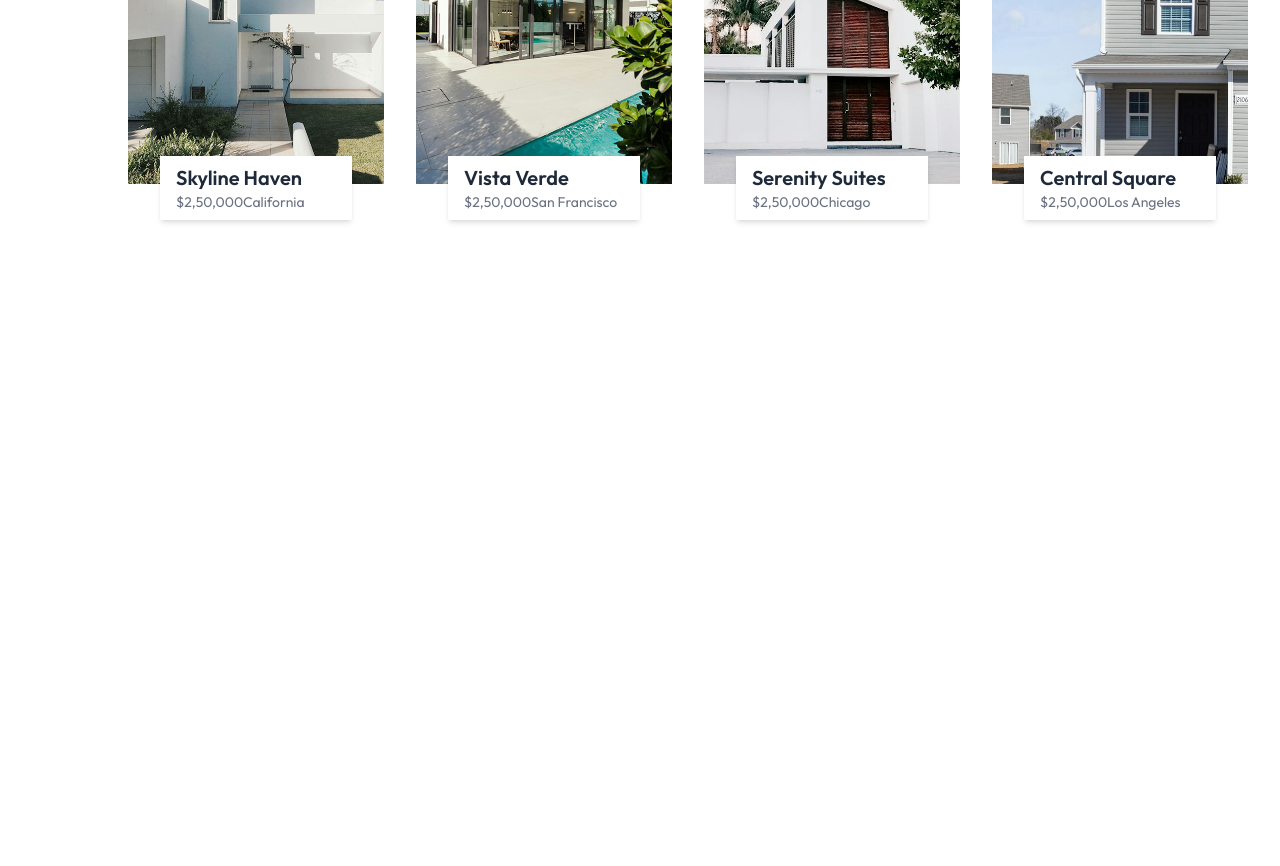
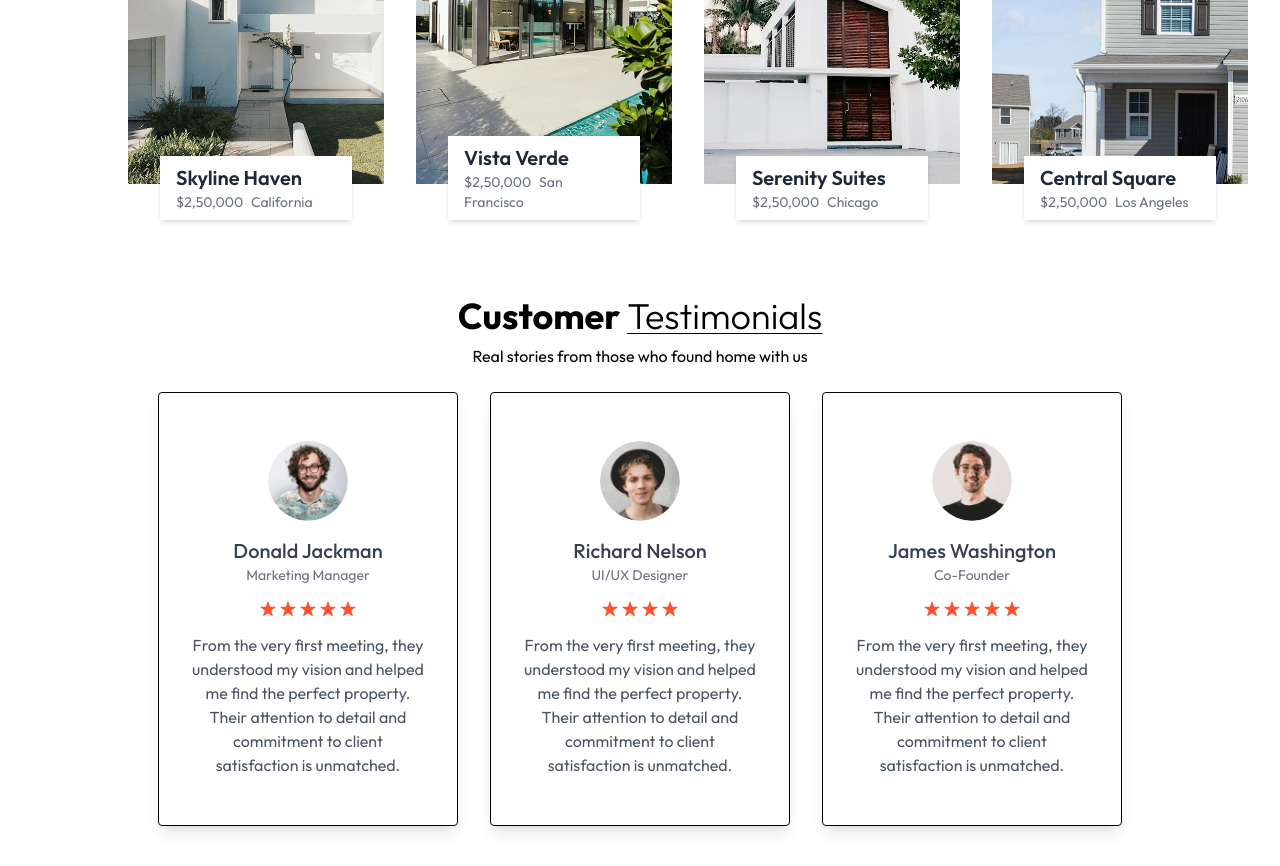
Before and after one commit to Enyewashebr/real-estate, a React (Vite) app: page / in a window 1280 px wide. Shown: the part 1960-2826 px from the top of the page. Before the commit the page ends 2216 px from the top, so only its background shows below. Built offline with nearby package versions, Linux system fonts and the light colour scheme.

Commit message:
feat: add Testimonials component and integrate it into App

```diff
--- a/src/App.jsx
+++ b/src/App.jsx
@@ -3,6 +3,7 @@ import React from 'react'
 import Header from './components/Header.jsx'
 import About from './components/About.jsx'
 import Projects from './components/Projects.jsx'
+import Testimonails from './components/Testimonails.jsx'
 
 const App = () => {
   return (
@@ -11,6 +12,7 @@ const App = () => {
       <Header />
       <About />
       <Projects />
+      <Testimonails />
     </div>
   )
 }
--- a/src/components/Projects.jsx
+++ b/src/components/Projects.jsx
@@ -75,18 +75,30 @@ const prevProject = () => {
       </div>
       {/* Project slider container */}
       <div className="overflowhidden">
-        <div className="flex gap-8 transition-transform duration-500 ease-in-out " style={{ transform: `translateX(-${currentIndex * (100 / cardsToShow)}%)` }}>
+        <div
+          className="flex gap-8 transition-transform duration-500 ease-in-out "
+          style={{
+            transform: `translateX(-${currentIndex * (100 / cardsToShow)}%)`,
+          }}
+        >
           {projectsData.map((project, index) => (
-            <div key={index} className='relative flex-shrink-0 w-full sm:w-1/4'>
-              <img src={project.image} alt={project.title} className='w-full h-auto mb-14'/>
-              <div className='absolute left-0 right-0 bottom-5 flex justify-center  '>
-                <div className='inline-block bg-white w-3/4 px-4 py-2 shadow-md'>
-                  <h2 className='text-xl font-semibold text-gray-800'>{project.title}</h2>
-                  <p className='text-gray-500 text-sm'>
-                    {project.price}<span>{project.location}</span>
+            <div key={index} className="relative flex-shrink-0 w-full sm:w-1/4">
+              <img
+                src={project.image}
+                alt={project.title}
+                className="w-full h-auto mb-14"
+              />
+              <div className="absolute left-0 right-0 bottom-5 flex justify-center  ">
+                <div className="inline-block bg-white w-3/4 px-4 py-2 shadow-md">
+                  <h2 className="text-xl font-semibold text-gray-800">
+                    {project.title}
+                  </h2>
+                  <p className="text-gray-500 text-sm">
+                    {project.price}
+                    <span className='px-1'></span>
+                    {project.location}
                   </p>
                 </div>
-
               </div>
             </div>
           ))}
--- /dev/null
+++ b/src/components/Testimonails.jsx
@@ -0,0 +1,50 @@
+import React from 'react'
+import { assets, testimonialsData } from '../assets/assets'
+
+const Testimonials = () => {
+  return (
+    <div
+      className="container mx-auto py-10 lg:px-32 w-full overflow-hidden"
+      id="Testimonials"
+    >
+      <h1 className="text-2xl sm:text-4xl font-bold mb-2 text-center">
+        Customer{" "}
+        <span className="underline underline-offset-4 decoration-1 font-light">
+          Testimonials
+        </span>
+      </h1>
+      <p className="text-center mb-6">
+        Real stories from those who found home with us
+      </p>
+      <div className="flex flex-wrap justify-center gap-8">
+        {testimonialsData.map((testimonial, index) => (
+          <div
+            key={index}
+            className="max-w-[300px] border shadow-lg rounded px-8 py-12 text-center"
+          >
+            <img
+              className="w-20 h-20 rounded-full mx-auto mb-4"
+              src={testimonial.image}
+              alt={testimonial.alt}
+            />
+            <h2 className="font-medium text-xl text-gray-700 ">{testimonial.name}</h2>
+            <p className="text-sm text-gray-500 mb-4">{testimonial.title}</p>
+            <div className="flex justify-center gap-1 text-red-500 mb-4">
+              {Array.from({ length: testimonial.rating }).map((items, index) => (
+                <img
+                  key={index}
+                  src={assets.star_icon}
+                  alt="Star Icon"
+                  className="w-4 h-4"
+                />
+              ))}
+            </div>
+            <p className='text-gray-600'>{testimonial.text}</p>
+          </div>
+        ))}
+      </div>
+    </div>
+  );
+};
+
+export default Testimonials
```
